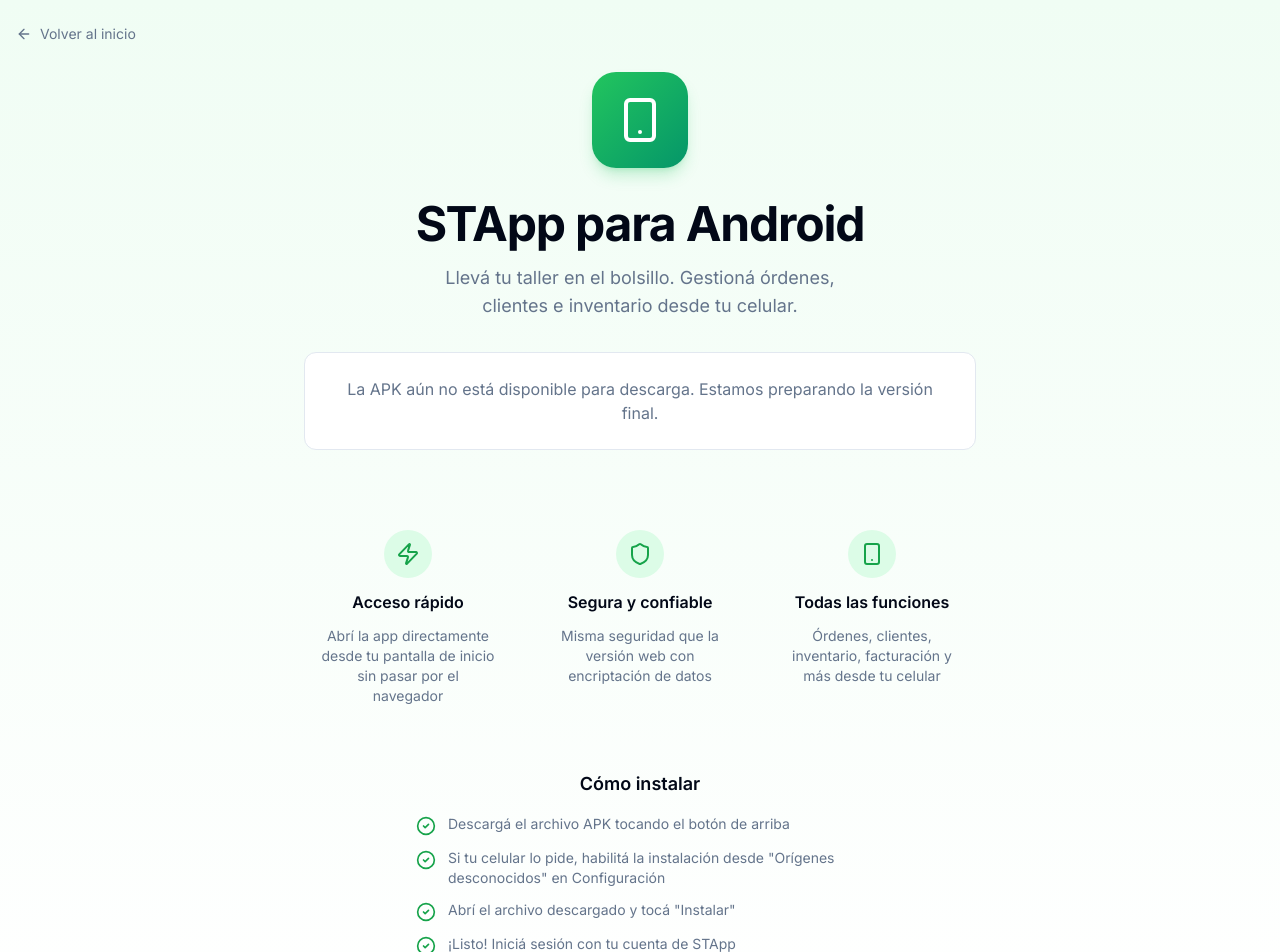
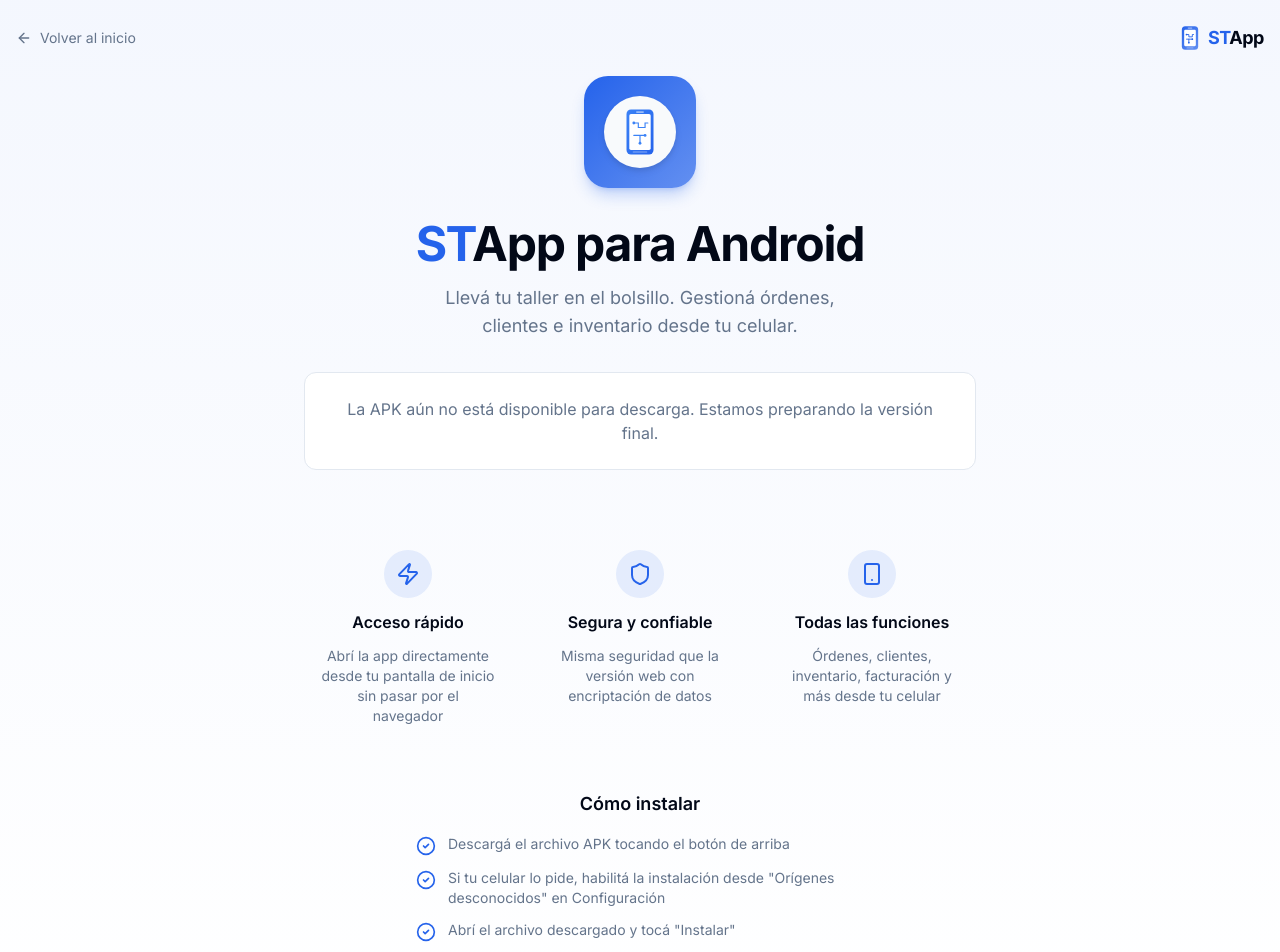
Before and after one commit to luismunozse/stapp, a Next.js app: page /descargar/android in a window 1280 px wide. Shown: the top 952 px of the page. Built offline with nearby package versions, Linux system fonts and the light colour scheme; no server answers.

Commit message:
mejorando page de ruta de descarga apk

```diff
--- a/app/descargar/android/page.tsx
+++ b/app/descargar/android/page.tsx
@@ -2,8 +2,10 @@
 
 import { useState, useEffect } from "react"
 import Link from "next/link"
-import { Smartphone, Download, Shield, Zap, ArrowLeft, CheckCircle2, Loader2 } from "lucide-react"
+import Image from "next/image"
+import { Download, Shield, Zap, ArrowLeft, CheckCircle2, Loader2, Smartphone } from "lucide-react"
 import { Button } from "@/components/ui/button"
+import { STAppLogo } from "@/components/shared/stapp-logo"
 
 interface ApkInfo {
   available: boolean
@@ -25,9 +27,9 @@
   }, [])
 
   return (
-    <div className="min-h-screen bg-gradient-to-b from-green-50 to-white dark:from-green-950/20 dark:to-background">
+    <div className="min-h-screen bg-gradient-to-b from-primary/5 to-background">
       {/* Header */}
-      <div className="container mx-auto px-4 py-6">
+      <div className="container mx-auto px-4 py-6 flex items-center justify-between">
         <Link
           href="/landing"
           className="inline-flex items-center gap-2 text-sm text-muted-foreground hover:text-foreground transition-colors"
@@ -35,19 +37,26 @@
           <ArrowLeft className="h-4 w-4" />
           Volver al inicio
         </Link>
+        <STAppLogo size="sm" />
       </div>
 
       {/* Hero */}
       <div className="container mx-auto px-4 pb-16">
         <div className="max-w-2xl mx-auto text-center space-y-8">
-          {/* Icon */}
-          <div className="mx-auto flex h-24 w-24 items-center justify-center rounded-3xl bg-gradient-to-br from-green-500 to-emerald-600 shadow-lg shadow-green-500/25">
-            <Smartphone className="h-12 w-12 text-white" />
+          {/* Logo */}
+          <div className="mx-auto flex h-28 w-28 items-center justify-center rounded-3xl bg-gradient-to-br from-primary to-primary/70 shadow-lg shadow-primary/25">
+            <Image
+              src="/icon-512.svg"
+              alt="STApp"
+              width={72}
+              height={72}
+              className="drop-shadow-md"
+            />
           </div>
 
           <div className="space-y-4">
             <h1 className="text-4xl sm:text-5xl font-bold tracking-tight text-foreground">
-              STApp para Android
+              <span className="text-primary">ST</span>App para Android
             </h1>
             <p className="text-lg text-muted-foreground max-w-md mx-auto">
               Llevá tu taller en el bolsillo. Gestioná órdenes, clientes e inventario desde tu celular.
@@ -66,7 +75,7 @@
                 <a href="/api/download/apk">
                   <Button
                     size="lg"
-                    className="h-14 px-8 text-lg bg-green-600 hover:bg-green-700 text-white shadow-lg shadow-green-600/25"
+                    className="h-14 px-8 text-lg shadow-lg shadow-primary/25"
                   >
                     <Download className="mr-2 h-5 w-5" />
                     Descargar APK
@@ -96,8 +105,8 @@
           {/* Features */}
           <div className="grid sm:grid-cols-3 gap-6 pt-8">
             <div className="flex flex-col items-center gap-3 p-4">
-              <div className="flex h-12 w-12 items-center justify-center rounded-full bg-green-100 dark:bg-green-900/30">
-                <Zap className="h-6 w-6 text-green-600 dark:text-green-400" />
+              <div className="flex h-12 w-12 items-center justify-center rounded-full bg-primary/10">
+                <Zap className="h-6 w-6 text-primary" />
               </div>
               <h3 className="font-semibold">Acceso rápido</h3>
               <p className="text-sm text-muted-foreground text-center">
@@ -105,8 +114,8 @@
               </p>
             </div>
             <div className="flex flex-col items-center gap-3 p-4">
-              <div className="flex h-12 w-12 items-center justify-center rounded-full bg-green-100 dark:bg-green-900/30">
-                <Shield className="h-6 w-6 text-green-600 dark:text-green-400" />
+              <div className="flex h-12 w-12 items-center justify-center rounded-full bg-primary/10">
+                <Shield className="h-6 w-6 text-primary" />
               </div>
               <h3 className="font-semibold">Segura y confiable</h3>
               <p className="text-sm text-muted-foreground text-center">
@@ -114,8 +123,8 @@
               </p>
             </div>
             <div className="flex flex-col items-center gap-3 p-4">
-              <div className="flex h-12 w-12 items-center justify-center rounded-full bg-green-100 dark:bg-green-900/30">
-                <Smartphone className="h-6 w-6 text-green-600 dark:text-green-400" />
+              <div className="flex h-12 w-12 items-center justify-center rounded-full bg-primary/10">
+                <Smartphone className="h-6 w-6 text-primary" />
               </div>
               <h3 className="font-semibold">Todas las funciones</h3>
               <p className="text-sm text-muted-foreground text-center">
@@ -129,25 +138,25 @@
             <h2 className="text-lg font-semibold text-center">Cómo instalar</h2>
             <ol className="space-y-3">
               <li className="flex items-start gap-3">
-                <CheckCircle2 className="h-5 w-5 text-green-600 shrink-0 mt-0.5" />
+                <CheckCircle2 className="h-5 w-5 text-primary shrink-0 mt-0.5" />
                 <span className="text-sm text-muted-foreground">
                   Descargá el archivo APK tocando el botón de arriba
                 </span>
               </li>
               <li className="flex items-start gap-3">
-                <CheckCircle2 className="h-5 w-5 text-green-600 shrink-0 mt-0.5" />
+                <CheckCircle2 className="h-5 w-5 text-primary shrink-0 mt-0.5" />
                 <span className="text-sm text-muted-foreground">
                   Si tu celular lo pide, habilitá la instalación desde &quot;Orígenes desconocidos&quot; en Configuración
                 </span>
               </li>
               <li className="flex items-start gap-3">
-                <CheckCircle2 className="h-5 w-5 text-green-600 shrink-0 mt-0.5" />
+                <CheckCircle2 className="h-5 w-5 text-primary shrink-0 mt-0.5" />
                 <span className="text-sm text-muted-foreground">
                   Abrí el archivo descargado y tocá &quot;Instalar&quot;
                 </span>
               </li>
               <li className="flex items-start gap-3">
-                <CheckCircle2 className="h-5 w-5 text-green-600 shrink-0 mt-0.5" />
+                <CheckCircle2 className="h-5 w-5 text-primary shrink-0 mt-0.5" />
                 <span className="text-sm text-muted-foreground">
                   ¡Listo! Iniciá sesión con tu cuenta de STApp
                 </span>
--- a/components/shared/apk-download-banner.tsx
+++ b/components/shared/apk-download-banner.tsx
@@ -46,16 +46,16 @@
 
   if (variant === "sidebar") {
     return (
-      <div className="mx-3 mb-2 p-3 rounded-lg bg-gradient-to-br from-green-500/10 to-emerald-500/10 border border-green-500/20 relative">
+      <div className="mx-3 mb-2 p-3 rounded-lg bg-primary/5 border border-primary/20 relative">
         <button
           onClick={handleDismiss}
-          className="absolute top-1.5 right-1.5 p-0.5 rounded-full hover:bg-green-500/20 transition-colors text-muted-foreground hover:text-foreground"
+          className="absolute top-1.5 right-1.5 p-0.5 rounded-full hover:bg-primary/10 transition-colors text-muted-foreground hover:text-foreground"
           aria-label="Cerrar"
         >
           <X className="h-3.5 w-3.5" />
         </button>
         <div className="flex items-start gap-2.5 pr-4">
-          <Smartphone className="h-5 w-5 text-green-600 dark:text-green-400 shrink-0 mt-0.5" />
+          <Smartphone className="h-5 w-5 text-primary shrink-0 mt-0.5" />
           <div className="space-y-1.5">
             <p className="text-xs font-semibold text-foreground leading-tight">
               Descargá la app para Android
@@ -64,10 +64,7 @@
               Llevá tu taller en el bolsillo
             </p>
             <Link href={APK_DOWNLOAD_URL}>
-              <Button
-                size="sm"
-                className="h-7 text-xs bg-green-600 hover:bg-green-700 text-white"
-              >
+              <Button size="sm" className="h-7 text-xs">
                 <Download className="h-3 w-3 mr-1" />
                 Descargar APK
               </Button>
@@ -81,14 +78,14 @@
   // variant === "top"
   return (
     <div className="lg:hidden fixed top-14 left-0 right-0 z-40 flex justify-center px-4 safe-area-inset-top">
-      <div className="px-4 py-2 text-sm font-medium rounded-full shadow-lg flex items-center gap-2 bg-gradient-to-r from-green-500 to-emerald-500 text-white">
+      <div className="px-4 py-2 text-sm font-medium rounded-full shadow-lg flex items-center gap-2 bg-primary text-primary-foreground">
         <Smartphone className="h-4 w-4 shrink-0" />
         <span className="text-xs">Descargá la app para Android</span>
         <Link href={APK_DOWNLOAD_URL}>
           <Button
             size="sm"
             variant="outline"
-            className="h-7 text-xs bg-white/20 border-white/30 text-white hover:bg-white/30"
+            className="h-7 text-xs bg-primary-foreground/20 border-primary-foreground/30 text-primary-foreground hover:bg-primary-foreground/30"
           >
             <Download className="h-3 w-3 mr-1" />
             Descargar
@@ -96,7 +93,7 @@
         </Link>
         <button
           onClick={handleDismiss}
-          className="ml-1 p-1 rounded-full hover:bg-white/20 transition-colors"
+          className="ml-1 p-1 rounded-full hover:bg-primary-foreground/20 transition-colors"
           aria-label="Cerrar aviso"
         >
           <X className="h-4 w-4" />
```
